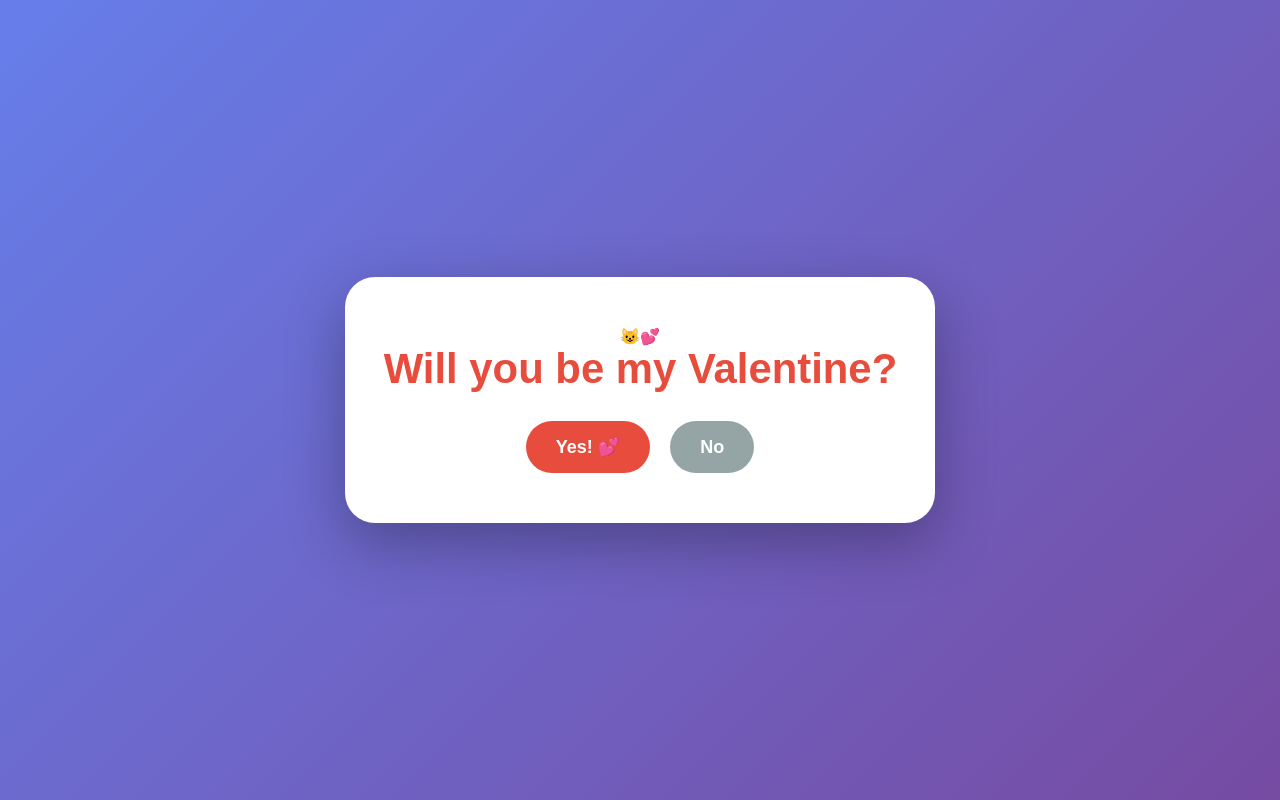
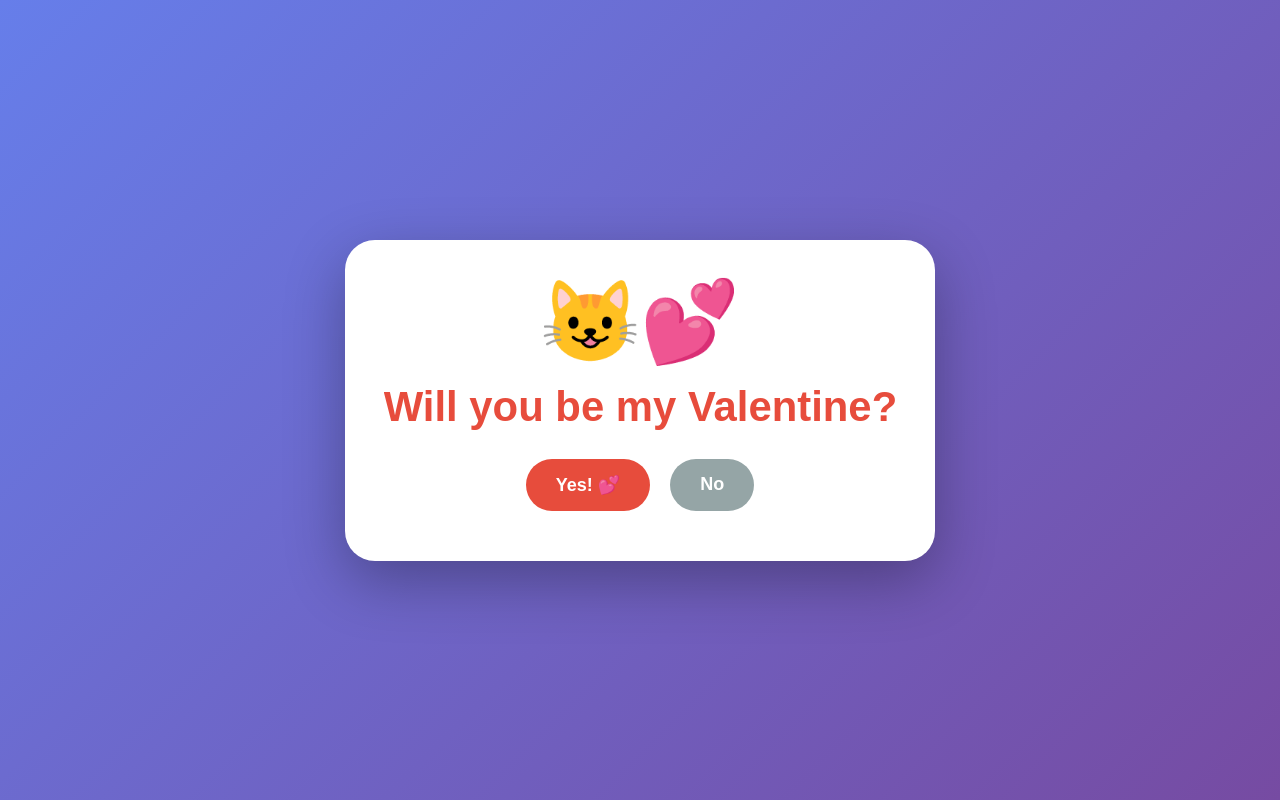
Before and after one commit to cat580/valentine, a plain HTML site: page index.html in a window 1280 px wide. Drawn offline with Linux system fonts and the light colour scheme.

Commit message:
Update style.css

```diff
--- a/style.css
+++ b/style.css
@@ -30,7 +30,7 @@ h1 {
     animation: pulse 1.5s infinite;
 }
 
-.heart {
+.cat {
     font-size: 80px;
     animation: float 3s ease-in-out infinite;
     display: inline-block;
```
